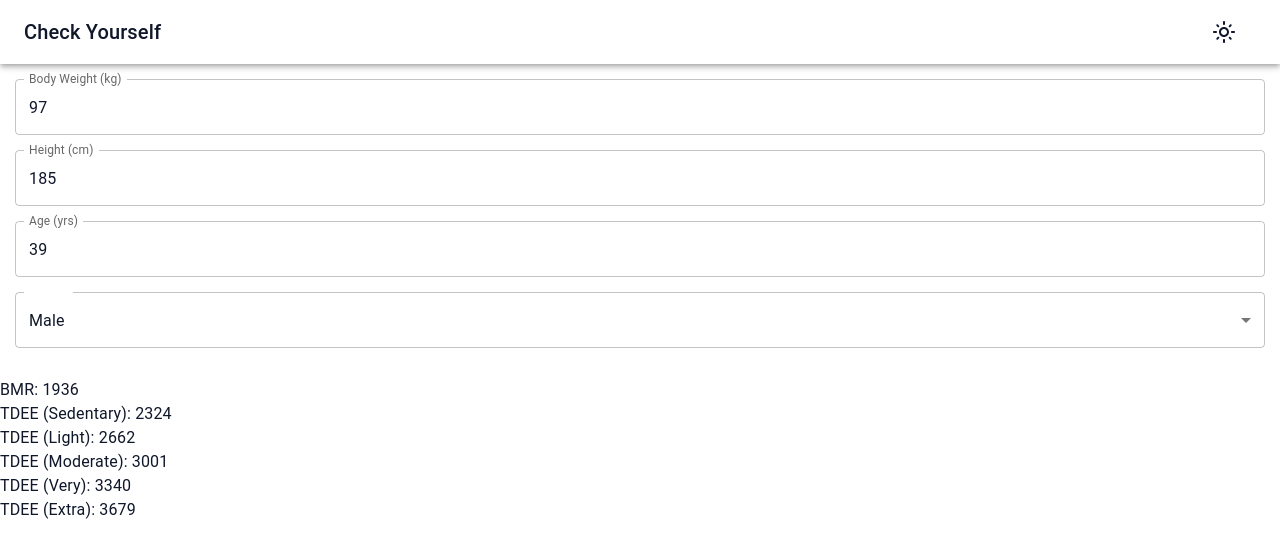
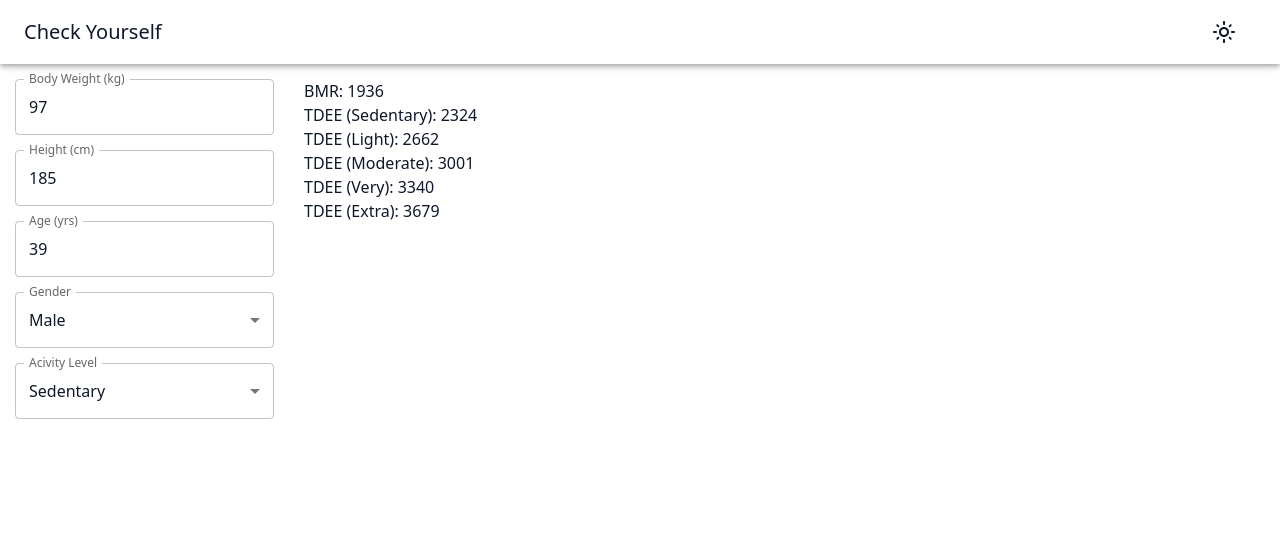
Before and after one commit to pmann84/CheckYourself, a React (Vite) app: page / in a window 1280 px wide. Shown: the top 556 px of the page. Built offline with nearby package versions, Linux system fonts and the light colour scheme.

Commit message:
Improved theming so its simpler and uses stock functionality Updated interface so it reflects how the app will finally look Added dummy activity level selector

```diff
--- a/index.html
+++ b/index.html
@@ -1,15 +1,13 @@
-<!doctype html>
+<!DOCTYPE html>
 <html lang="en">
     <head>
         <meta charset="UTF-8" />
-    <!-- <link rel="icon" type="image/svg+xml" href="/vite.svg" /> -->
         <meta name="viewport" content="width=device-width, initial-scale=1.0" />
         <title>Check Yourself</title>
-    <link rel="stylesheet" href="index.css">
+        <link rel="stylesheet" href="index.css" />
     </head>
     <body>
         <div id="root"></div>
         <script type="module" src="/src/main.tsx"></script>
-
     </body>
 </html>
--- a/src/App.tsx
+++ b/src/App.tsx
@@ -10,17 +10,27 @@ export interface IResultsDisplayProps {
 }
 
 export const ResultsDisplay = ({ result }: IResultsDisplayProps) => {
+    const bottomMargin = 15;
     return (
-        <Box>
+        <Box
+            sx={{
+                display: "flex",
+                flexDirection: "column",
+                padding: `${bottomMargin}px`,
+            }}
+        >
             <Typography>{`BMR: ${
                 result.bmr ? result.bmr.toFixed() : "-"
             }`}</Typography>
             {[...result.tdee.keys()].map((af, i) => {
                 const tdee = result.tdee.get(af);
+                // TODO: Be aware that this depends on the fact that the order of the
+                // keys in the map is the same as the enum is defined. Should probably
+                // look for a way around this
                 return (
-                    <Typography key={i}>{`TDEE (${ActivityFactor[af]}): ${
-                        tdee ? tdee.toFixed() : "-"
-                    }`}</Typography>
+                    <Typography key={i}>{`TDEE (${
+                        Object.keys(ActivityFactor)[i]
+                    }): ${tdee ? tdee.toFixed() : "-"}`}</Typography>
                 );
             })}
         </Box>
@@ -35,7 +45,7 @@ function App() {
     });
 
     const onCalculate = (result: TDEEResults) => {
-        console.log(`Result recieved...`, result);
+        // console.log(`Result recieved...`, result);
         setResult(result);
     };
 
@@ -45,8 +55,16 @@ function App() {
                 <MainToolbar
                     onThemeModeChange={(mode: ThemeMode) => setTheme(mode)}
                 />
-                <TDEECalculator onChange={onCalculate} />
-                <ResultsDisplay result={result} />
+                <Box
+                    sx={{
+                        flexGrow: 1,
+                        display: "flex",
+                        flexDirection: "row",
+                    }}
+                >
+                    <TDEECalculator onChange={onCalculate} />
+                    <ResultsDisplay result={result} />
+                </Box>
             </Box>
         </AppThemeProvider>
     );
--- /dev/null
+++ b/src/AppTheme.tsx
@@ -0,0 +1,46 @@
+import { createTheme } from "@mui/material";
+
+const AppBaseTheme = createTheme({
+    typography: {
+        fontFamily: [
+            '"Inter var"',
+            "ui-sans-serif",
+            "system-ui",
+            "sans-serif",
+            '"Apple Color Emoji"',
+            '"Segoe UI Emoji"',
+            '"Segoe UI Symbol"',
+            '"Noto Color Emoji"',
+        ].join(","),
+    },
+});
+
+export const AppDarkTheme = createTheme(AppBaseTheme, {
+    palette: {
+        mode: "dark",
+        primary: {
+            main: "#fbffff",
+        },
+        background: {
+            default: "#0f172a",
+        },
+        text: {
+            primary: "#fbffff",
+        },
+    },
+});
+
+export const AppLightTheme = createTheme(AppBaseTheme, {
+    palette: {
+        mode: "light",
+        primary: {
+            main: "#0f172a",
+        },
+        background: {
+            default: "#ffffff",
+        },
+        text: {
+            primary: "#0f172a",
+        },
+    },
+});
--- a/src/AppThemeProvider.tsx
+++ b/src/AppThemeProvider.tsx
@@ -1,36 +1,7 @@
 import { ThemeProvider } from "@emotion/react";
-import { createTheme, CssBaseline, Theme } from "@mui/material";
+import { CssBaseline } from "@mui/material";
 import { PropsWithChildren } from "react";
-
-const darkTheme = createTheme({
-    palette: {
-        mode: "dark",
-        primary: {
-            main: "#fbffff",
-        },
-        background: {
-            default: "#0f172a",
-        },
-        text: {
-            primary: "#fbffff",
-        },
-    },
-});
-
-const lightTheme = createTheme({
-    palette: {
-        mode: "light",
-        primary: {
-            main: "#0f172a",
-        },
-        background: {
-            default: "#ffffff",
-        },
-        text: {
-            primary: "#0f172a",
-        },
-    },
-});
+import { AppDarkTheme, AppLightTheme } from "./AppTheme";
 
 export enum ThemeMode {
     Light,
@@ -48,13 +19,7 @@ export const AppThemeProvider = ({
 }: PropsWithChildren<IAppThemeProviderProps>) => {
     return (
         <ThemeProvider
-            theme={(theme: Theme) => {
-                if (mode === ThemeMode.Dark) {
-                    return createTheme({ ...theme, ...darkTheme });
-                } else {
-                    return createTheme({ ...theme, ...lightTheme });
-                }
-            }}
+            theme={mode === ThemeMode.Dark ? AppDarkTheme : AppLightTheme}
         >
             <CssBaseline />
             {children}
--- a/src/BaseThemeProvider.tsx
+++ /dev/null
@@ -1,27 +0,0 @@
-import { ThemeProvider } from "@emotion/react";
-import { createTheme, CssBaseline } from "@mui/material";
-import { PropsWithChildren } from "react";
-
-const baseTheme = createTheme({
-    typography: {
-        fontFamily: [
-            '"Inter var"',
-            "ui-sans-serif",
-            "system-ui",
-            "sans-serif",
-            '"Apple Color Emoji"',
-            '"Segoe UI Emoji"',
-            '"Segoe UI Symbol"',
-            '"Noto Color Emoji"',
-        ].join(","),
-    },
-});
-
-export const BaseThemeProvider = ({ children }: PropsWithChildren) => {
-    return (
-        <ThemeProvider theme={baseTheme}>
-            <CssBaseline />
-            {children}
-        </ThemeProvider>
-    );
-};
--- a/src/CalorieUtils.ts
+++ b/src/CalorieUtils.ts
@@ -1,6 +1,6 @@
 export enum Gender {
-    Male = 1,
-    Female = 0,
+    Male = "0",
+    Female = "1",
 }
 
 interface BMRParameters {
@@ -92,11 +92,11 @@ export class BasalMetabolicRate {
 
 // TODO: Custom Activity Factor
 export enum ActivityFactor {
-    Sedentary = 1.2,
-    Light = 1.375,
-    Moderate = 1.55,
-    Very = 1.725,
-    Extra = 1.9,
+    Sedentary = "1.2",
+    Light = "1.375",
+    Moderate = "1.55",
+    Very = "1.725",
+    Extra = "1.9",
 }
 
 export const EmptyTDEEMap = new Map<ActivityFactor, number | undefined>([
@@ -118,7 +118,8 @@ export class TotalDailyEnergyExpenditure {
         } else {
             actualBmr = bmr;
         }
-        return actualBmr * activityFactor;
+        const af = parseFloat(activityFactor);
+        return actualBmr * af;
     }
 
     public static calculateAll(
@@ -131,11 +132,23 @@ export class TotalDailyEnergyExpenditure {
             actualBmr = bmr;
         }
         return new Map([
-            [ActivityFactor.Sedentary, actualBmr * ActivityFactor.Sedentary],
-            [ActivityFactor.Light, actualBmr * ActivityFactor.Light],
-            [ActivityFactor.Moderate, actualBmr * ActivityFactor.Moderate],
-            [ActivityFactor.Very, actualBmr * ActivityFactor.Very],
-            [ActivityFactor.Extra, actualBmr * ActivityFactor.Extra],
+            [
+                ActivityFactor.Sedentary,
+                actualBmr * parseFloat(ActivityFactor.Sedentary),
+            ],
+            [
+                ActivityFactor.Light,
+                actualBmr * parseFloat(ActivityFactor.Light),
+            ],
+            [
+                ActivityFactor.Moderate,
+                actualBmr * parseFloat(ActivityFactor.Moderate),
+            ],
+            [ActivityFactor.Very, actualBmr * parseFloat(ActivityFactor.Very)],
+            [
+                ActivityFactor.Extra,
+                actualBmr * parseFloat(ActivityFactor.Extra),
+            ],
         ]);
     }
 }
--- /dev/null
+++ b/src/EnumSelect.tsx
@@ -0,0 +1,44 @@
+import {
+    FormControl,
+    InputLabel,
+    MenuItem,
+    Select,
+    SelectProps,
+} from "@mui/material";
+
+function getEnumKeys<
+    EnumT extends string,
+    EnumValueT extends string | number
+>(enumVariable: { [key in EnumT]: EnumValueT }) {
+    return Object.keys(enumVariable) as Array<EnumT>;
+}
+
+export type EnumSelectProps<
+    EnumT extends string,
+    EnumValueT extends string | number
+> = SelectProps<EnumValueT> & {
+    enumVariable: { [key in EnumT]: EnumValueT };
+};
+
+export const EnumSelect = <
+    T extends string,
+    TEnumValue extends string | number
+>({
+    enumVariable,
+    ...props
+}: EnumSelectProps<T, TEnumValue>) => {
+    return (
+        <FormControl>
+            <InputLabel id={`${props.label}`}>{props.label}</InputLabel>
+            <Select labelId={`${props.label}`} {...props}>
+                {getEnumKeys(enumVariable).map((key, index) => {
+                    return (
+                        <MenuItem key={index} value={enumVariable[key]}>
+                            {key}
+                        </MenuItem>
+                    );
+                })}
+            </Select>
+        </FormControl>
+    );
+};
--- a/src/TDEECalculator.tsx
+++ b/src/TDEECalculator.tsx
@@ -1,11 +1,4 @@
-import {
-    Box,
-    FormControl,
-    MenuItem,
-    Select,
-    SelectChangeEvent,
-    TextField,
-} from "@mui/material";
+import { Box, FormControl, SelectChangeEvent, TextField } from "@mui/material";
 import { useEffect, useState } from "react";
 import {
     ActivityFactor,
@@ -15,6 +8,7 @@ import {
     MifflinStJeorParameters,
     TotalDailyEnergyExpenditure,
 } from "./CalorieUtils";
+import { EnumSelect } from "./EnumSelect";
 
 export interface IInputParams {
     gender: Gender;
@@ -41,11 +35,14 @@ export const TDEECalculator = ({ onChange }: ITDEECalculatorProps) => {
         age: 39,
     });
 
-    const handleGenderChange = (event: SelectChangeEvent) => {
+    const handleGenderChange = (
+        event: SelectChangeEvent<Gender>,
+        _child: React.ReactNode
+    ) => {
         setInput((prevInput: IInputParams | undefined) => {
             return {
                 ...prevInput,
-                gender: parseInt(event.target.value) as Gender,
+                gender: event.target.value as Gender,
             } as IInputParams;
         });
     };
@@ -139,15 +136,18 @@ export const TDEECalculator = ({ onChange }: ITDEECalculatorProps) => {
                     }}
                     defaultValue={input.age.toString()}
                 />
-                <Select
+                <EnumSelect
+                    enumVariable={Gender}
                     label="Gender"
-                    value={input.gender.toString()}
+                    value={input.gender}
                     onChange={handleGenderChange}
                     sx={{ marginBottom: `${bottomMargin}px` }}
-                >
-                    <MenuItem value={Gender.Male}>Male</MenuItem>
-                    <MenuItem value={Gender.Female}>Female</MenuItem>
-                </Select>
+                />
+                <EnumSelect
+                    enumVariable={ActivityFactor}
+                    label="Acivity Level"
+                    value={ActivityFactor.Sedentary}
+                />
             </FormControl>
         </Box>
     );
--- a/src/main.tsx
+++ b/src/main.tsx
@@ -1,12 +1,9 @@
 import { StrictMode } from "react";
 import { createRoot } from "react-dom/client";
 import App from "./App.tsx";
-import { BaseThemeProvider } from "./BaseThemeProvider.tsx";
 
 createRoot(document.getElementById("root")!).render(
     <StrictMode>
-        <BaseThemeProvider>
-            <App />
-        </BaseThemeProvider>
+        <App />
     </StrictMode>
 );
```
Lines whose indentation alone changed are shown as unchanged.
